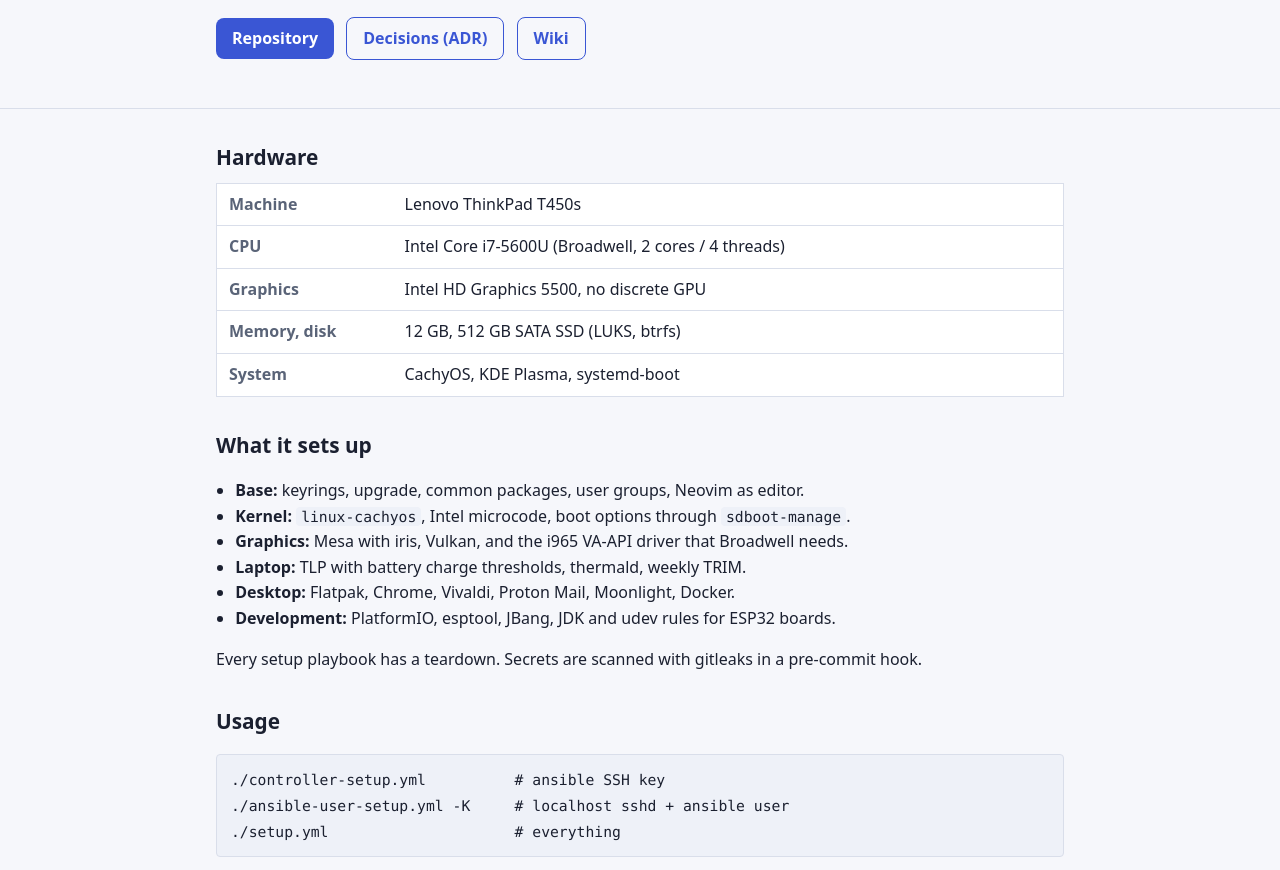
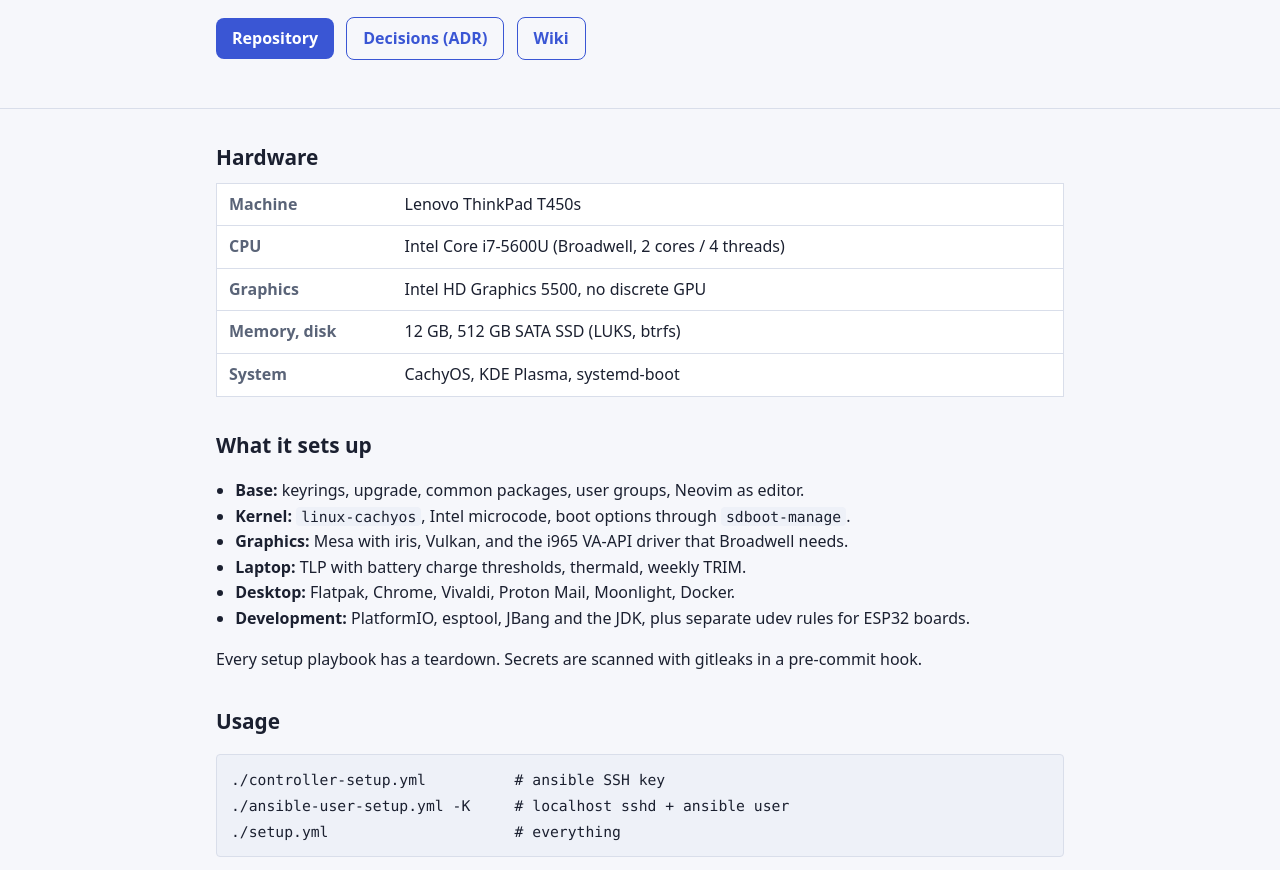
Before and after one commit to nicenemo/kos, a plain HTML site: page index.html in a window 1280 px wide. Shown: the part 174-1044 px from the top of the page. Drawn offline with Linux system fonts and the light colour scheme.

Commit message:
Move udev rules into separate udev-setup/udev-teardown playbooks, add Nachtgespenst hidraw rule
Co-Authored-By: Claude Sonnet 5.5 <noreply@anthropic.com>

```diff
--- a/index.html
+++ b/index.html
@@ -66,7 +66,7 @@
     <li><b>Graphics:</b> Mesa with iris, Vulkan, and the i965 VA-API driver that Broadwell needs.</li>
     <li><b>Laptop:</b> TLP with battery charge thresholds, thermald, weekly TRIM.</li>
     <li><b>Desktop:</b> Flatpak, Chrome, Vivaldi, Proton Mail, Moonlight, Docker.</li>
-    <li><b>Development:</b> PlatformIO, esptool, JBang, JDK and udev rules for ESP32 boards.</li>
+    <li><b>Development:</b> PlatformIO, esptool, JBang and the JDK, plus separate udev rules for ESP32 boards.</li>
   </ul>
   <p>Every setup playbook has a teardown. Secrets are scanned with gitleaks in a pre-commit hook.</p>
 
```
Also changed, not shown: 15 other files.
